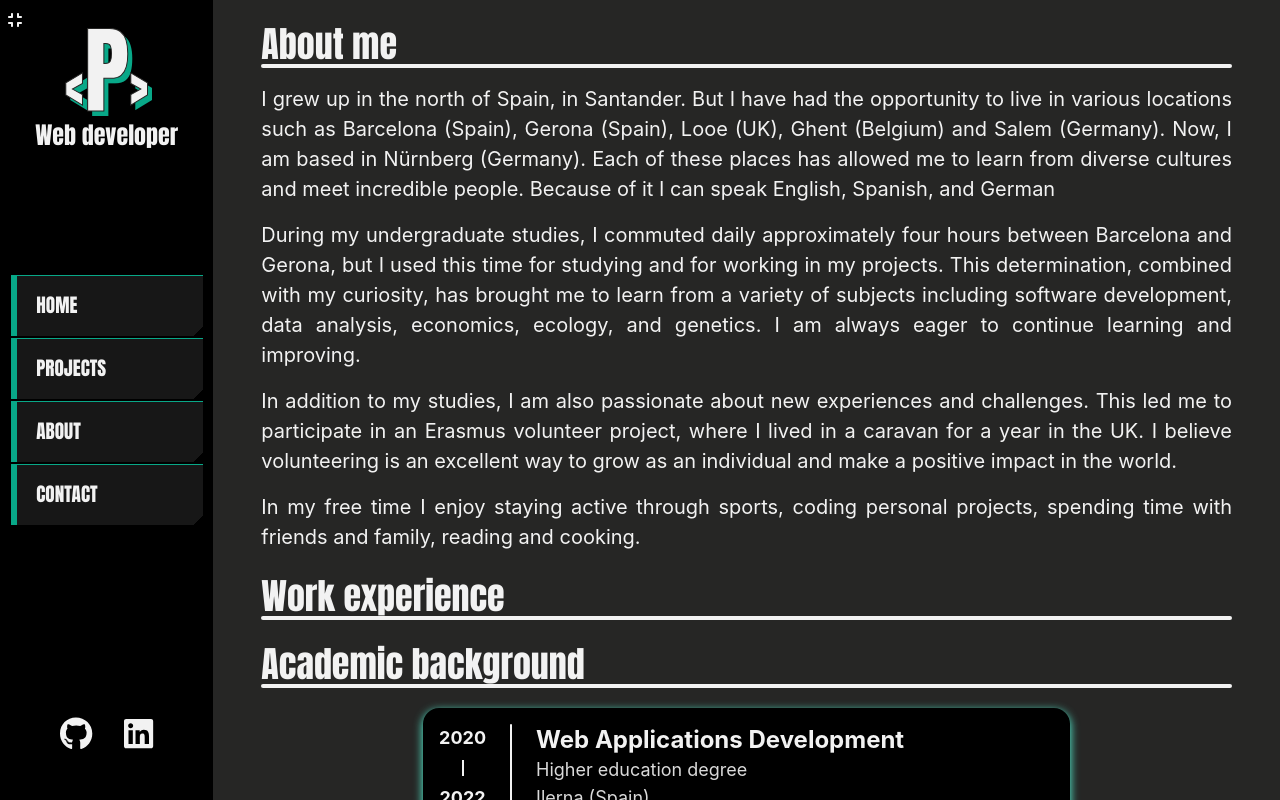
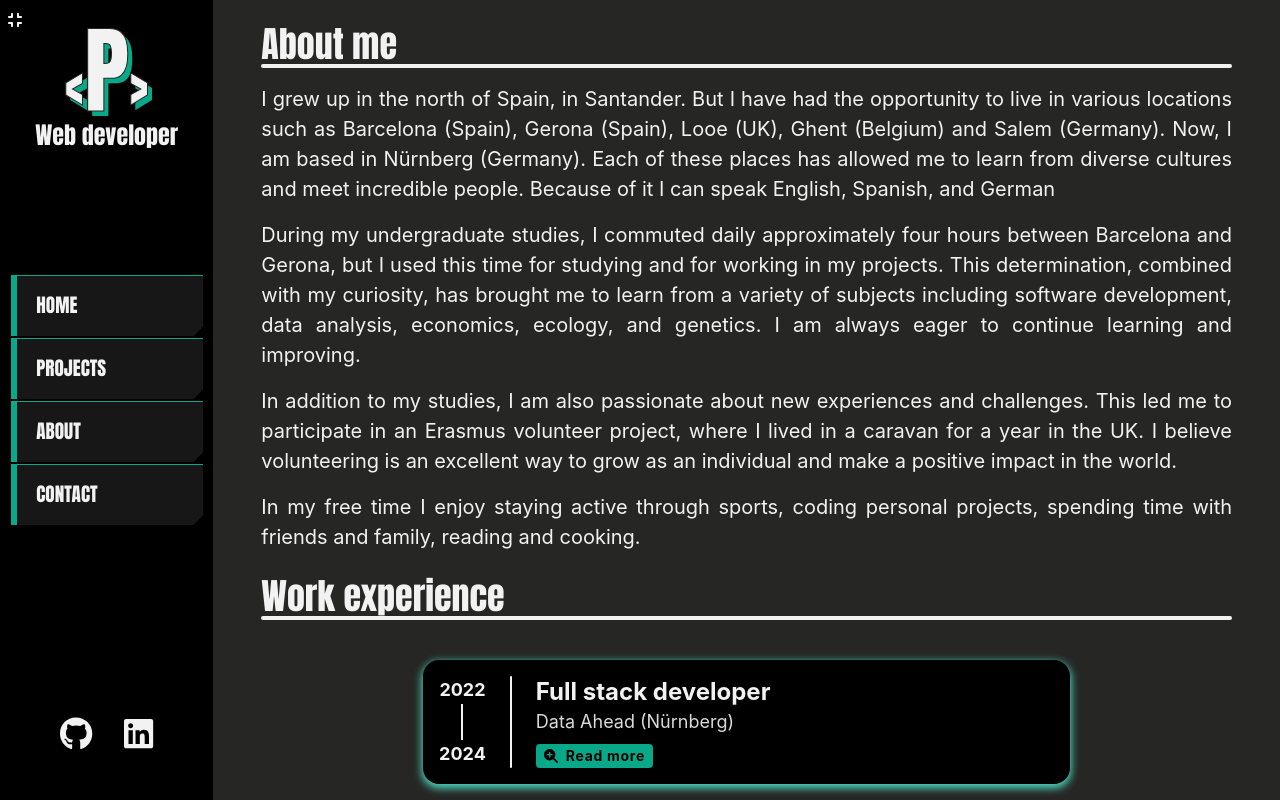
Before and after one commit to pabloff95/portfolio, a React (Vite) app: page /about in a window 1280 px wide. Built offline with nearby package versions, Linux system fonts and the light colour scheme.

Commit message:
Add expandable cards for work experience section

```diff
--- a/src/components/basic-components/Fa-icon.tsx
+++ b/src/components/basic-components/Fa-icon.tsx
@@ -13,6 +13,8 @@ import {
   faClock,
   faLightbulb,
   faRotate,
+  faMagnifyingGlassPlus,
+  faMagnifyingGlassMinus,
 } from "@fortawesome/free-solid-svg-icons";
 import { library, IconProp } from "@fortawesome/fontawesome-svg-core";
 
@@ -33,6 +35,8 @@ const iconList: IconDefinition[] = [
   faClock,
   faLightbulb,
   faRotate,
+  faMagnifyingGlassPlus,
+  faMagnifyingGlassMinus,
 ];
 
 library.add(...iconList);
--- a/src/components/pages/about/Background-card.tsx
+++ b/src/components/pages/about/Background-card.tsx
@@ -1,11 +1,16 @@
-import React from "react";
+import React, { useState } from "react";
+import FaIcon from "../../basic-components/Fa-icon";
 
 interface BackgroundCardProps {
   title: string;
-  degreeType: string;
+  degreeType?: string;
   place: string;
   from: string;
+  fromLong?: string;
   to: string;
+  toLong?: string;
+  isExpandable?: boolean;
+  children?: any;
 }
 
 const BackgroundCard: React.FC<BackgroundCardProps> = ({
@@ -14,20 +19,70 @@ const BackgroundCard: React.FC<BackgroundCardProps> = ({
   place,
   from,
   to,
+  isExpandable = false,
+  fromLong,
+  toLong,
+  children,
 }) => {
+  const [isExpanded, setIsExpanded] = useState(false);
+
   return (
-    <div className="w-full text-lg flex gap-6 bg-dark-bg p-4 rounded-2xl shadow-box-primary">
-      <section className="flex flex-col justify-between items-center">
+    <div className="w-full text-lg bg-dark-bg p-4 rounded-2xl shadow-box-primary shadow-contrast-on-hover-child">
+      <div className="flex items-center gap-6 ">
+        {(!isExpandable || (isExpandable && !isExpanded)) && (
+          <>
+            <section className="flex flex-col justify-between items-center self-stretch">
               <span className="font-bold">{from}</span>
-        <span className="w-0.5 h-4 bg-font-base"></span>
+              <span className="w-0.5 h-full bg-font-base"></span>
               <span className="font-bold">{to}</span>
             </section>
-      <div className="w-0.5 h-auto bg-font-base rounded-lg"></div>
+            <div className="w-0.5 bg-font-base rounded-lg self-stretch"></div>
+          </>
+        )}
         <section className="grow">
           <p className="text-2xl font-bold">{title}</p>
           <p className="opacity-90">{degreeType}</p>
           <p className="opacity-90">{place}</p>
+          {isExpandable && !isExpanded && (
+            <div className="w-full flex justify-start">
+              <button
+                className="py-0.5 px-2 mt-2 bg-primary-dark rounded text-sm font-bold text-dark-bg tracking-wider hover:bg-primary-contrast"
+                type="button"
+                onClick={() => setIsExpanded(true)}
+              >
+                <FaIcon
+                  icon="fa-magnifying-glass-plus"
+                  className="mr-2"
+                  iconColor="var(--bg-color-dark)"
+                  changeOnHover={false}
+                ></FaIcon>
+                Read more
+              </button>
+            </div>
+          )}
+          {isExpandable && isExpanded && (
+            <div className="opacity-90">{`${fromLong} - ${toLong}`}</div>
+          )}
         </section>
+      </div>
+      {isExpandable && isExpanded && (
+        <div>
+          {children}
+          <button
+            className="py-0.5 px-2 mt-2 bg-primary-dark rounded text-sm font-bold text-dark-bg tracking-wider hover:bg-primary-contrast"
+            type="button"
+            onClick={() => setIsExpanded(false)}
+          >
+            <FaIcon
+              icon="fa-magnifying-glass-minus"
+              className="mr-2"
+              iconColor="var(--bg-color-dark)"
+              changeOnHover={false}
+            ></FaIcon>
+            Read less
+          </button>
+        </div>
+      )}
     </div>
   );
 };
--- a/src/pages/About.tsx
+++ b/src/pages/About.tsx
@@ -34,9 +34,60 @@ export default function About() {
           projects, spending time with friends and family, reading and cooking.
         </p>
       </Section>
-      <Section title="Work experience"></Section>
+      <Section title="Work experience">
+        <div className="my-5 py-5 mx-auto flex flex-col gap-6 w-2/3">
+          <BackgroundCard
+            from="2022"
+            fromLong="02/2022"
+            to="2024"
+            toLong="12/2024"
+            title="Full stack developer"
+            place="Data Ahead (Nürnberg)"
+            isExpandable={true}
+          >
+            <p className="paragraph">
+              Lorem ipsum dolor, sit amet consectetur adipisicing elit.
+              Explicabo deserunt earum architecto omnis, libero nulla sint
+              fugiat labore adipisci. Id totam tenetur accusamus nobis quasi at
+              blanditiis dolorum asperiores distinctio?
+            </p>
+          </BackgroundCard>
+          <BackgroundCard
+            from="2021"
+            fromLong="12/2021"
+            to="2021"
+            toLong="03/2021"
+            title="IT Validator"
+            place="Capgemini (Barcelona)"
+            isExpandable={true}
+          >
+            <p className="paragraph">
+              Lorem ipsum dolor, sit amet consectetur adipisicing elit.
+              Explicabo deserunt earum architecto omnis, libero nulla sint
+              fugiat labore adipisci. Id totam tenetur accusamus nobis quasi at
+              blanditiis dolorum asperiores distinctio?
+            </p>
+          </BackgroundCard>
+          <BackgroundCard
+            from="2020"
+            fromLong="03/2020"
+            to="2020"
+            toLong="09/2020"
+            title="Resear intern"
+            place="Forest & Nature Lab (Ghent University)"
+            isExpandable={true}
+          >
+            <p className="paragraph">
+              Lorem ipsum dolor, sit amet consectetur adipisicing elit.
+              Explicabo deserunt earum architecto omnis, libero nulla sint
+              fugiat labore adipisci. Id totam tenetur accusamus nobis quasi at
+              blanditiis dolorum asperiores distinctio?
+            </p>
+          </BackgroundCard>
+        </div>
+      </Section>
       <Section title="Academic background">
-        <div className="my-5 mx-auto flex flex-col gap-6 w-2/3">
+        <div className="my-5 py-5 mx-auto flex flex-col gap-6 w-2/3">
           <BackgroundCard
             from="2020"
             to="2022"
--- a/src/styles/_utils.css
+++ b/src/styles/_utils.css
@@ -7,3 +7,14 @@
 .shadow-box-primary {
   box-shadow: 0px 3px 8px 1px var(--primary-element);
 }
+
+.hover\:shadow-box-primary-contrast:hover {
+  box-shadow: 0px 3px 8px 1px var(--primary-element-contrast);
+}
+
+.shadow-contrast-on-hover-child:has(
+    > div > section > div > .hover\:bg-primary-contrast:hover
+  ),
+.shadow-contrast-on-hover-child:has(> div > .hover\:bg-primary-contrast:hover) {
+  box-shadow: 0px 3px 8px 1px var(--primary-element-contrast);
+}
```
Lines whose indentation alone changed are shown as unchanged.
